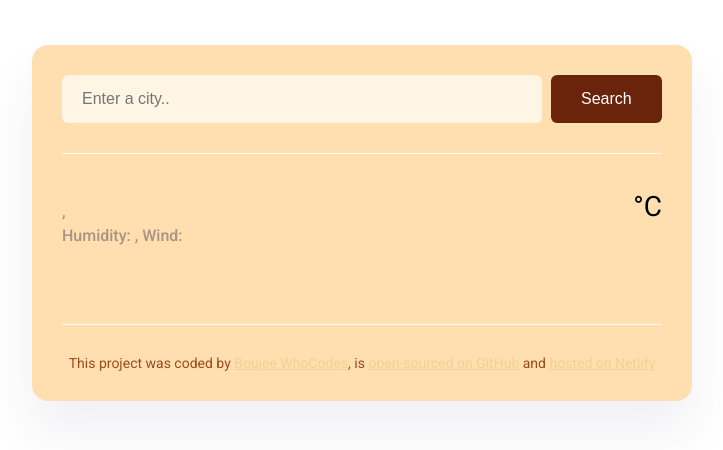
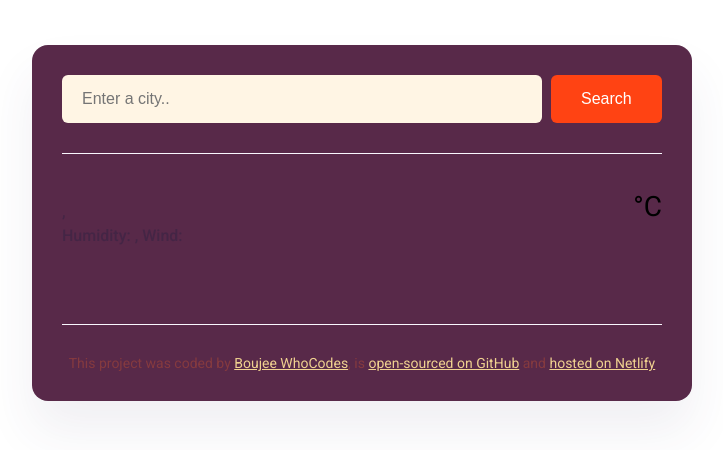
Before and after one commit to BoujeeWhoCodes/week-8-weather, a plain HTML site: page index.html in a window 1280 px wide. Shown: the whole page, without its empty margins (278-1001 px from the left). Drawn offline with nearby package versions, Linux system fonts and the light colour scheme; no server answers.

Commit message:
Update style.css

```diff
--- a/style.css
+++ b/style.css
@@ -8,7 +8,7 @@ a {
 }
 
 .weather-app {
-  background: #FFDFB0;
+  background: #582949;
   max-width: 600px;
   margin: 45px auto;
   box-shadow: 0 30px 50px rgba(65, 50, 100, 0.08);
@@ -31,7 +31,7 @@ header {
 }
 
 .search-form-button {
-  background: #6B240C;
+  background: #FF4313;
   padding: 15px 30px;
   border: none;
   font-size: 16px;
@@ -124,5 +124,5 @@ main {
   padding: 30px 0 0 0;
   text-align: center;
   font-size: 14px;
-  color:#994D1C;
+  color:#853A3F;
 }
```
